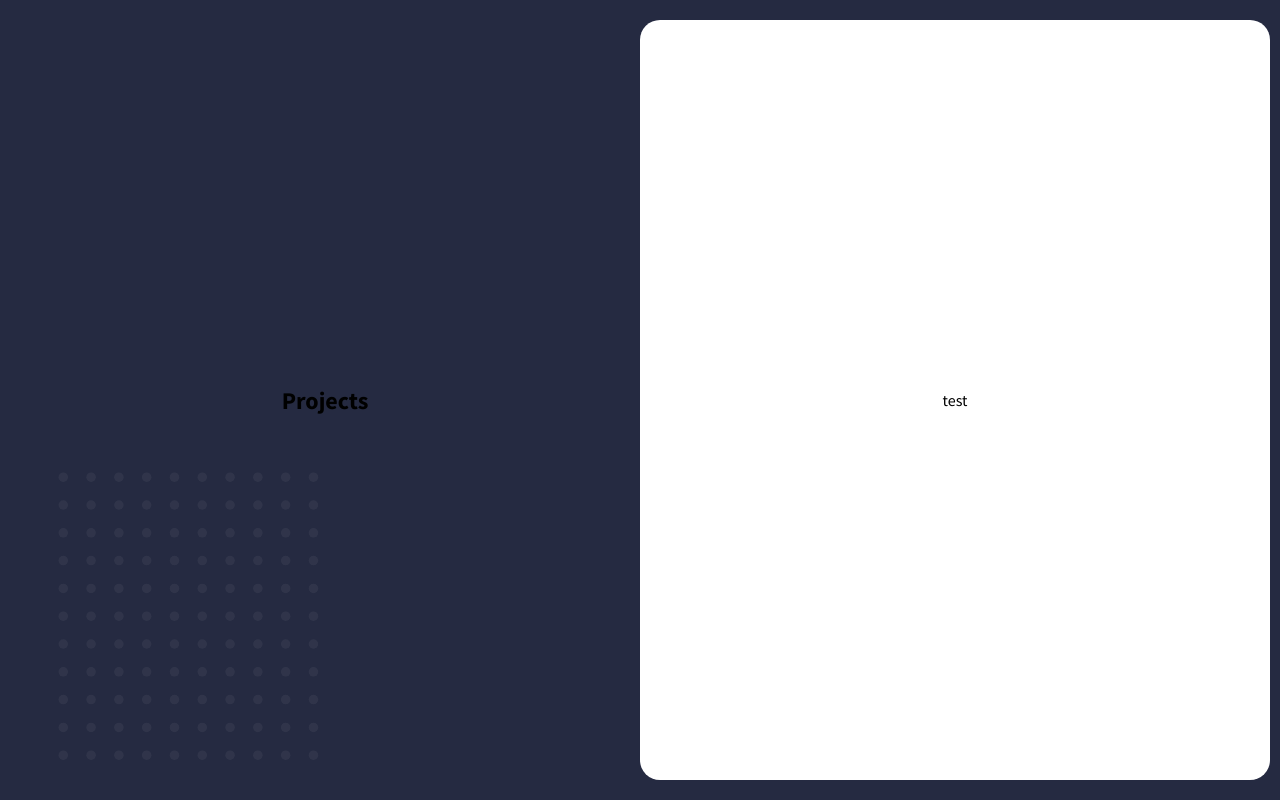
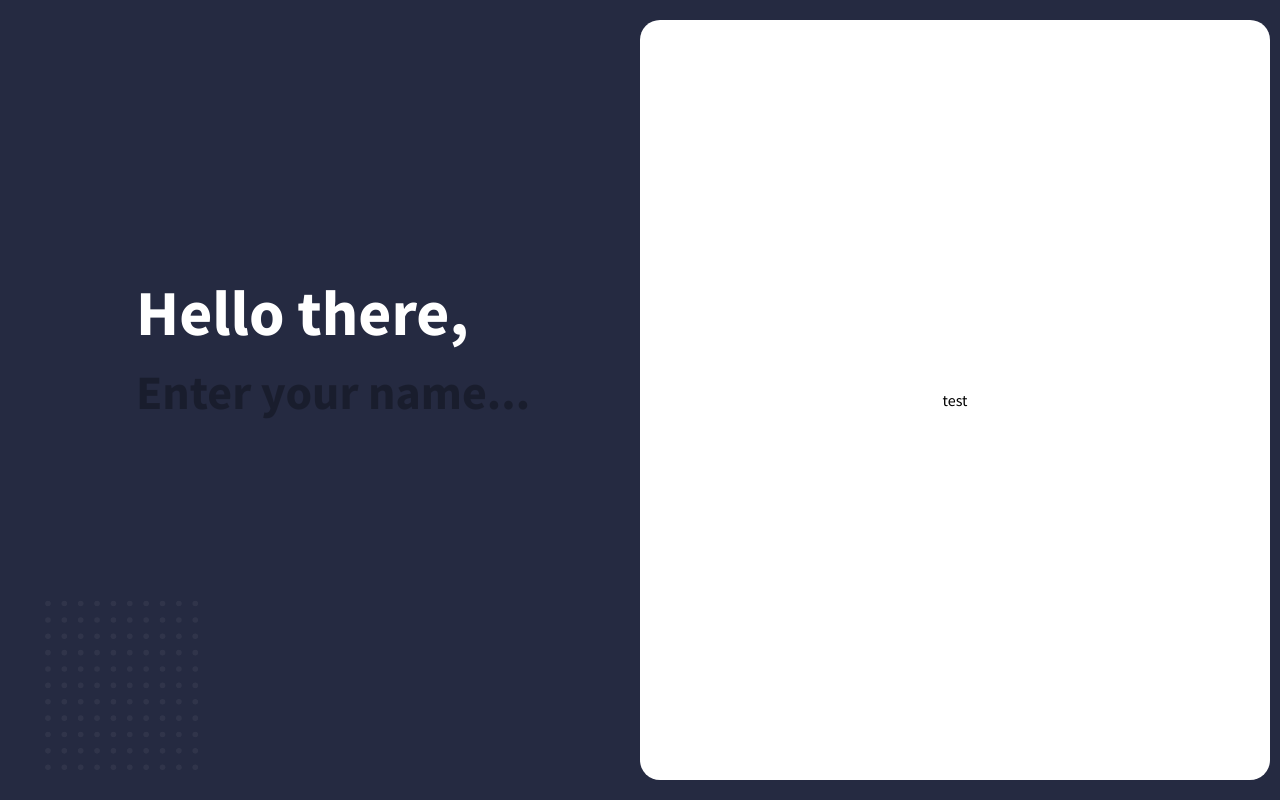
Before and after one commit to LaupWing/Project-Management, a React (Create React App) app: page / in a window 1280 px wide. Built offline with nearby package versions, Linux system fonts and the light colour scheme; no server answers; the database is empty; sample sign-in values are in the browser's storage.

Commit message:
added the zero state name screen

```diff
--- a/src/components/BackgroundEl/Dots/Dots.module.css
+++ b/src/components/BackgroundEl/Dots/Dots.module.css
@@ -1,8 +1,11 @@
 .Dots{
     position: fixed;
-    width: 25vw;
+    height: 25vh;
     opacity: .05;
     max-width: 500px;
+    user-select: none;
+    pointer-events: none;
+
 }
 .Dots circle{
     fill:#fff;
--- a/src/components/UI/Button/Button.module.css
+++ b/src/components/UI/Button/Button.module.css
@@ -22,3 +22,8 @@
     background: var(--button-color);
     color: var(--contrast-color);
 }
+.enterName{
+    margin: 30px auto;
+    border-radius: 50px;
+    padding: 10px 15px;
+}
--- a/src/containers/Overview/Projects/Projects.js
+++ b/src/containers/Overview/Projects/Projects.js
@@ -1,10 +1,53 @@
 import React from 'react'
 import {connect} from 'react-redux'
+import styles from './Projects.module.css'
+import Button from '../../../components/UI/Button/Button'
+import CSSTransition from 'react-transition-group/CSSTransition'
 
 class Projects extends React.Component{
+    state = {
+        name: ''
+    }
+    submitName(e){
+        e.preventDefault()
+        console.log(this.state.name)
+    }
     render(){
         return(
-            <h2 onClick={()=>console.log(this.props.userData)}>Projects</h2>
+            <React.Fragment>
+                {this.props.userData
+                    ? this.props.userData.type === 'NOT FOUND'
+                            ?   <form onSubmit={this.submitName.bind(this)} className={styles.enterName}>
+                                    <div className={styles.wrapper}>
+                                        <h2>Hello there,</h2>
+                                        <input
+                                            spellCheck='false'
+                                            className={styles}
+                                            type='text'
+                                            placeholder="Enter your name..."
+                                            value={this.state.name}
+                                            onChange={(e)=>this.setState({name:e.target.value})}
+                                        ></input>
+                                        <CSSTransition
+                                            in={this.state.name.length > 0 }
+                                            timeout={500}
+                                            unmountOnExit
+                                            mountOnEnter
+                                            classNames={{
+                                                enter: '',
+                                                enterActive: styles["button-enter"],
+                                                exitActive: styles["button-exit"],
+                                                exit: '',
+                                            }}
+                                        >
+                                            <Button classes={['enterName']}>Submit</Button>
+                                        </CSSTransition>
+                                    </div>
+                                </form>
+                        : <p>found</p>
+                    : null
+                }
+            </React.Fragment>
         )
     }
 }
--- /dev/null
+++ b/src/containers/Overview/Projects/Projects.module.css
@@ -0,0 +1,61 @@
+.enterName{
+    /* margin-bottom: 30%; */
+    height: 100%;
+    width: 100%;
+    display: flex;
+    flex-direction: column;
+    align-items: flex-start;
+}
+.wrapper{
+    margin: 20%;
+    margin-top: 40%;
+}
+.enterName input{
+    border: none;
+    background: transparent;
+    animation: enteringInput 1s forwards;
+    animation-delay: 1s;
+    opacity: 0;
+    font-size: 3rem;
+    font-weight: bold;
+}
+.enterName h2{
+    font-size: 4rem;
+    color: var(--contrast-color);
+    margin-bottom: 10px;
+    animation: enteringH2 .5s forwards;
+    animation-delay: 1s;
+    opacity: 0;
+    transform: translateY(-20%);
+}
+.enterName input::placeholder{
+    color: rgba(0,0,0,.3);
+}
+.button-enter{
+    animation: buttonFade .5s forwards;
+}
+.button-exit{
+    animation: buttonFade .5s forwards reverse;
+}
+@keyframes enteringInput{
+    to{
+        opacity: 1;
+    }
+}
+@keyframes enteringH2{
+    to{
+        transform: translateY(0);
+        opacity: 1;
+    }
+}
+
+@keyframes buttonFade {
+    from {
+        opacity: 0;
+        transform: translateY(20%);
+    }
+    to {
+        opacity: 1;
+        transform: translateX(0);
+    }
+}
--- a/src/index.css
+++ b/src/index.css
@@ -8,6 +8,8 @@
     --warning-color: red;
     --pending-color: #ECEEF0;
     font-family: 'Source Sans Pro', sans-serif;
+    margin: 0;
+    padding: 0;
 }
 body {
   margin: 0;
```
